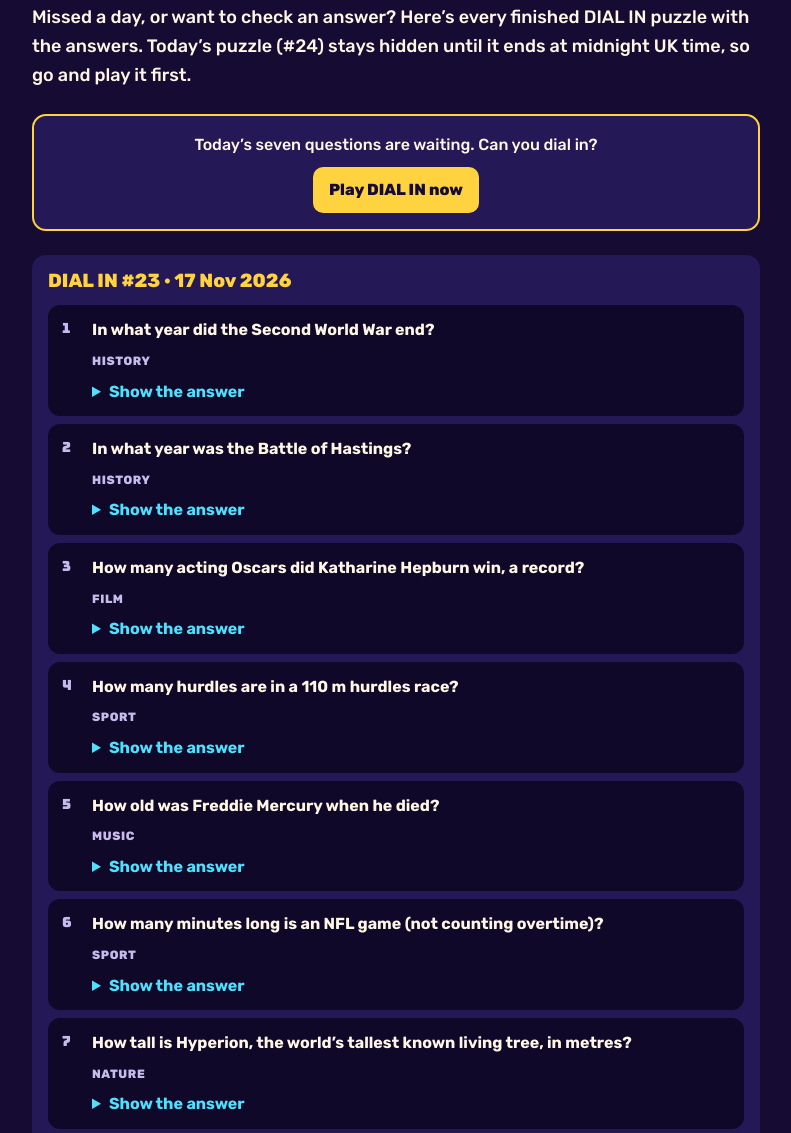
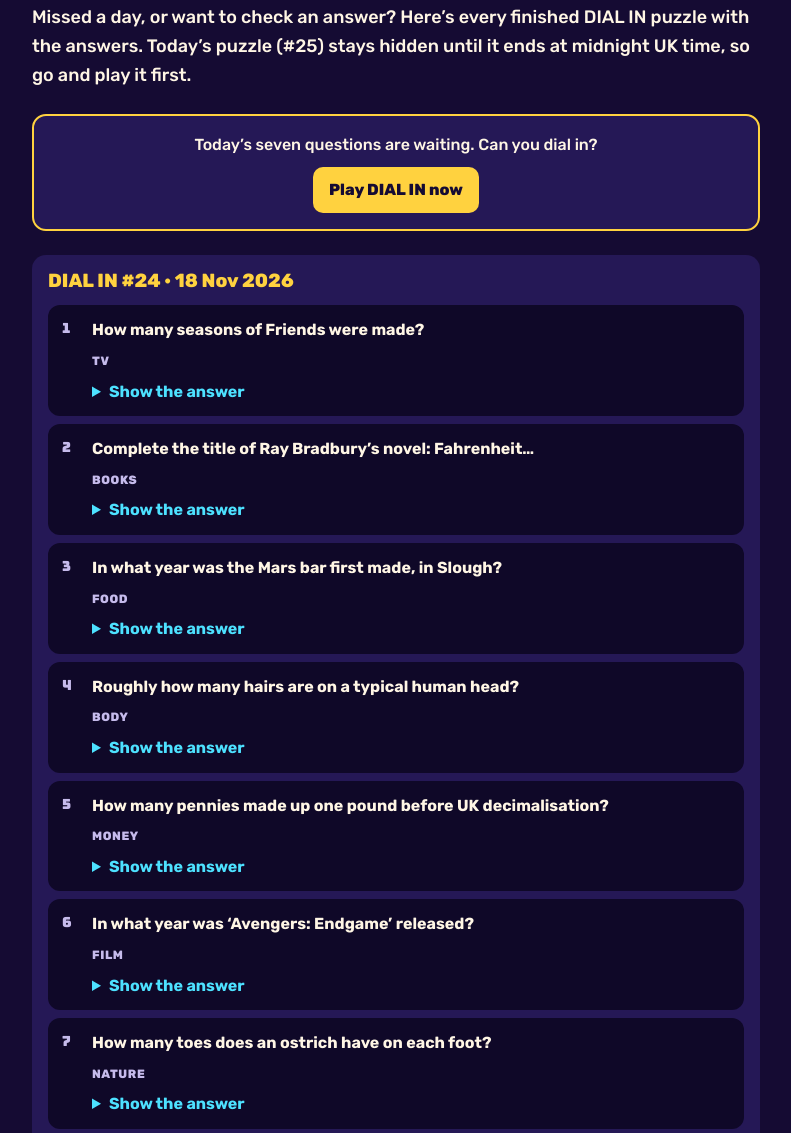
Before and after one commit to CHWCodex/Dial-In, a plain HTML site: page past-puzzles.html in a window 1280 px wide. Shown: the part 146-1279 px from the top of the page, without its empty margins (244-1035 px from the left). Drawn offline with Linux system fonts and the light colour scheme.

Commit message:
Daily: update past puzzles and sitemap

```diff
--- a/past-puzzles.html
+++ b/past-puzzles.html
@@ -6,13 +6,13 @@
 <meta name="theme-color" content="#150b33">
 <meta name="color-scheme" content="dark">
 <title>DIAL IN Answers – Past Daily Puzzles and Solutions</title>
-<meta name="description" content="Answers to every past DIAL IN daily puzzle, up to #23: all seven number trivia questions with the right answers and explanations.">
+<meta name="description" content="Answers to every past DIAL IN daily puzzle, up to #24: all seven number trivia questions with the right answers and explanations.">
 <link rel="canonical" href="https://playdialin.com/past-puzzles">
 <link rel="icon" type="image/svg+xml" href="icons/favicon.svg">
 <meta property="og:type" content="article">
 <meta property="og:site_name" content="DIAL IN">
 <meta property="og:title" content="DIAL IN Answers – Past Daily Puzzles and Solutions">
-<meta property="og:description" content="Answers to every past DIAL IN daily puzzle, up to #23: all seven number trivia questions with the right answers and explanations.">
+<meta property="og:description" content="Answers to every past DIAL IN daily puzzle, up to #24: all seven number trivia questions with the right answers and explanations.">
 <meta property="og:image" content="https://playdialin.com/icons/og-image.png">
 <meta property="og:url" content="https://playdialin.com/past-puzzles">
 <meta name="twitter:card" content="summary_large_image">
@@ -59,8 +59,27 @@ summary{cursor:pointer;color:var(--link);font-weight:700}
     <a class="btn" href="./">Play today’s puzzle</a>
   </div>
   <h1>Past puzzles and answers</h1>
-  <p class="lede">Missed a day, or want to check an answer? Here’s every finished DIAL IN puzzle with the answers. Today’s puzzle (#24) stays hidden until it ends at midnight UK time, so go and play it first.</p>
+  <p class="lede">Missed a day, or want to check an answer? Here’s every finished DIAL IN puzzle with the answers. Today’s puzzle (#25) stays hidden until it ends at midnight UK time, so go and play it first.</p>
   <div class="cta"><p>Today’s seven questions are waiting. Can you dial in?</p><a class="btn" href="./">Play DIAL IN now</a></div>
+  <section class="pz" id="puzzle-24">
+    <h2>DIAL IN #24 · 18 Nov 2026</h2>
+    <ol class="qs">
+    <li><p class="q">How many seasons of Friends were made?</p><span class="cat">TV</span>
+      <details><summary>Show the answer</summary><p class="a"><b>10 seasons</b>. Ten seasons.</p></details></li>
+    <li><p class="q">Complete the title of Ray Bradbury’s novel: Fahrenheit…</p><span class="cat">Books</span>
+      <details><summary>Show the answer</summary><p class="a"><b>451</b>. Fahrenheit 451, said to be the temperature paper burns.</p></details></li>
+    <li><p class="q">In what year was the Mars bar first made, in Slough?</p><span class="cat">Food</span>
+      <details><summary>Show the answer</summary><p class="a"><b>1932</b>. 1932.</p></details></li>
+    <li><p class="q">Roughly how many hairs are on a typical human head?</p><span class="cat">Body</span>
+      <details><summary>Show the answer</summary><p class="a"><b>100,000 hairs</b>. About 100,000. 80,000 to 150,000 counts as exact.</p></details></li>
+    <li><p class="q">How many pennies made up one pound before UK decimalisation?</p><span class="cat">Money</span>
+      <details><summary>Show the answer</summary><p class="a"><b>240 pennies</b>. 12 pennies to a shilling and 20 shillings to a pound.</p></details></li>
+    <li><p class="q">In what year was ‘Avengers: Endgame’ released?</p><span class="cat">Film</span>
+      <details><summary>Show the answer</summary><p class="a"><b>2019</b>. April 2019.</p></details></li>
+    <li><p class="q">How many toes does an ostrich have on each foot?</p><span class="cat">Nature</span>
+      <details><summary>Show the answer</summary><p class="a"><b>2 toes</b>. Two, the only bird with so few.</p></details></li>
+    </ol>
+  </section>
   <section class="pz" id="puzzle-23">
     <h2>DIAL IN #23 · 17 Nov 2026</h2>
     <ol class="qs">
--- a/sitemap.xml
+++ b/sitemap.xml
@@ -1,8 +1,8 @@
 <?xml version="1.0" encoding="UTF-8"?>
 <urlset xmlns="http://www.sitemaps.org/schemas/sitemap/0.9">
-  <url><loc>https://playdialin.com/</loc><lastmod>2026-11-18</lastmod><changefreq>daily</changefreq></url>
+  <url><loc>https://playdialin.com/</loc><lastmod>2026-11-19</lastmod><changefreq>daily</changefreq></url>
   <url><loc>https://playdialin.com/how-to-play</loc><changefreq>monthly</changefreq></url>
-  <url><loc>https://playdialin.com/past-puzzles</loc><lastmod>2026-11-18</lastmod><changefreq>daily</changefreq></url>
+  <url><loc>https://playdialin.com/past-puzzles</loc><lastmod>2026-11-19</lastmod><changefreq>daily</changefreq></url>
   <url><loc>https://playdialin.com/number-trivia-questions</loc><changefreq>monthly</changefreq></url>
   <url><loc>https://playdialin.com/estimation-game</loc><changefreq>monthly</changefreq></url>
   <url><loc>https://playdialin.com/terms</loc><changefreq>yearly</changefreq></url>
```
